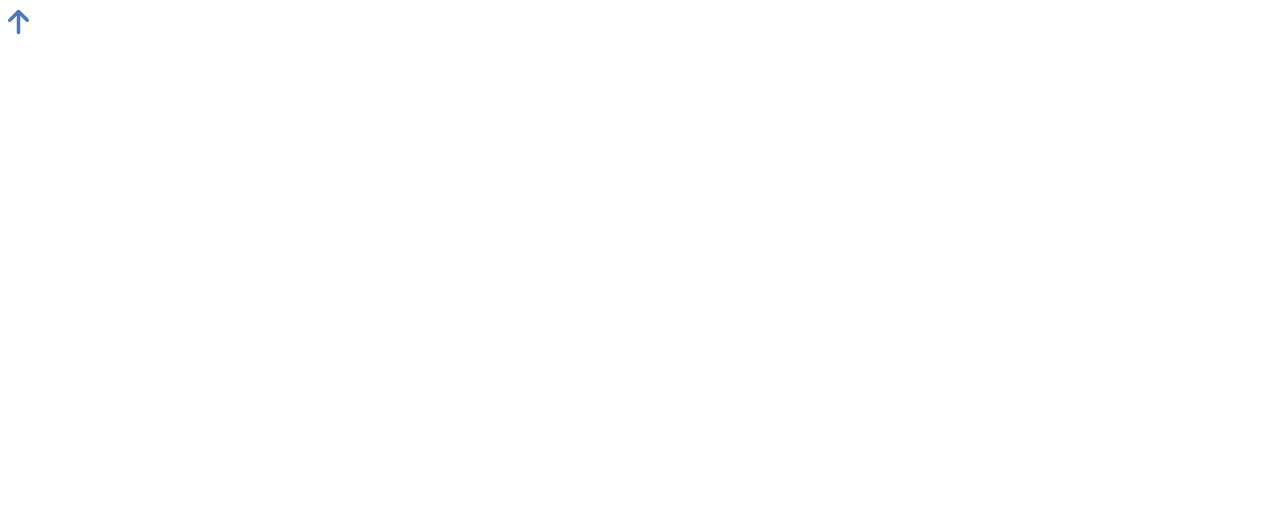
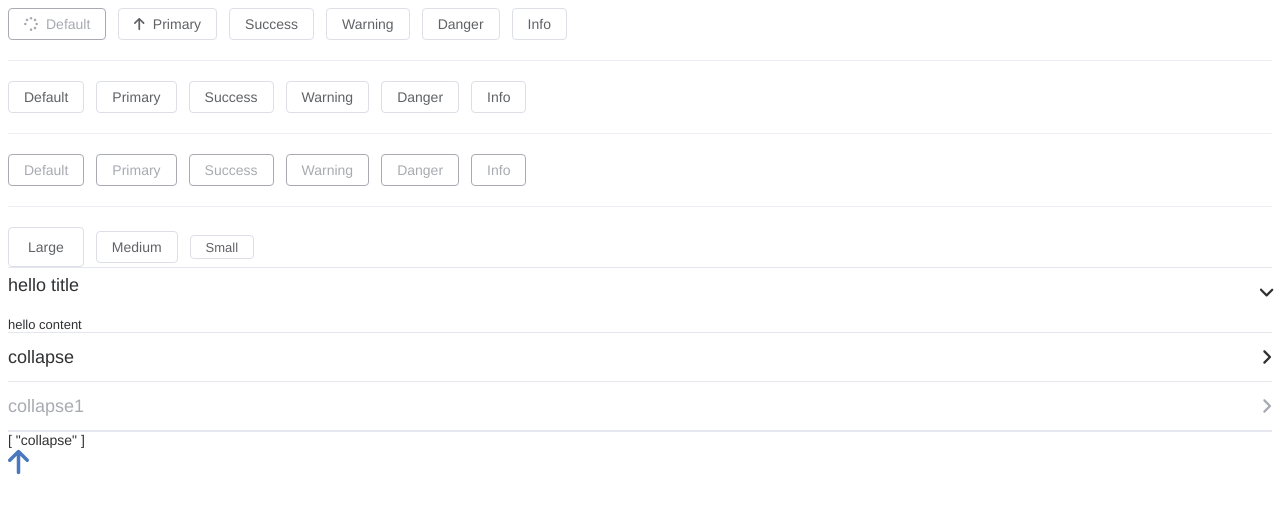
Before and after one commit to blkcor/unit-ui, a Vue app: page / in a window 1280 px wide. Shown: the top 514 px of the page. Built offline with nearby package versions, Linux system fonts and the light colour scheme.

Commit message:
chore: button and collapse component add icon feature

```diff
--- a/src/App.vue
+++ b/src/App.vue
@@ -15,9 +15,9 @@ const activedNames = ref<string[]>(['collapse'])
 </script>
 
 <template>
-  <!-- <div class="btn-group">
-    <Button>Default</Button>
-    <Button type="primary">Primary</Button>
+  <div class="btn-group">
+    <Button loading>Default</Button>
+    <Button type="primary" icon="arrow-up">Primary</Button>
     <Button type="success">Success</Button>
     <Button type="warning">Warning</Button>
     <Button type="danger">Danger</Button>
@@ -40,9 +40,9 @@ const activedNames = ref<string[]>(['collapse'])
     <Button type="primary" size="large">Large</Button>
     <Button type="primary" size="medium">Medium</Button>
     <Button type="primary" size="small">Small</Button>
-  </div> -->
+  </div>
 
-  <!-- <div class="collapse">
+  <div class="collapse">
     <Collapse v-model="activedNames" accordion>
       <CollapseItem title="collapse" name="collapse">
         <template #title>
@@ -60,7 +60,7 @@ const activedNames = ref<string[]>(['collapse'])
       </CollapseItem>
     </Collapse>
     {{ activedNames }}
-  </div> -->
+  </div>
   <Icon icon="fa-arrow-up" size="2x" type="primary" color="#4978be" />
 </template>
 <style scoped></style>
--- a/src/components/button/Button.vue
+++ b/src/components/button/Button.vue
@@ -1,6 +1,8 @@
 <script setup lang="ts">
 import { ref } from 'vue'
 import type { ButtonProps } from './types'
+import Icon from '../icon/Icon.vue'
+
 defineOptions({
   name: 'UniButton'
 })
@@ -29,13 +31,18 @@ defineExpose({ ref: _ref })
       'is-plain': plain,
       'is-rounded': rounded,
       'is-circle': circle,
-      'is-disabled': disabled
+      'is-disabled': disabled,
+      'is-loading': loading
     }"
-    :disabled="disabled"
+    :disabled="disabled || loading"
     :autofocus="autofocus"
     :type="nativeType"
   >
-    <slot />
+    <Icon icon="spinner" spin v-if="loading" />
+    <Icon :icon="icon" v-if="icon" />
+    <span>
+      <slot />
+    </span>
   </button>
 </template>
 
--- a/src/components/button/style.css
+++ b/src/components/button/style.css
@@ -90,6 +90,10 @@
     background-color: var(--uni-button-disabled-bg-color);
     border-color: var(--uni--button-disabled-border-color);
   }
+
+  [class*='uni-icon'] + span {
+    margin-left: 8px;
+  }
 }
 
 @each $val in primary, danger, warning, success, info {
--- a/src/components/button/types.ts
+++ b/src/components/button/types.ts
@@ -11,6 +11,8 @@ export interface ButtonProps {
   disabled?: boolean
   nativeType?: NativeType
   autofocus?: boolean
+  icon?: string
+  loading?: boolean
 }
 
 export interface ButtonInstance {
--- a/src/components/collapse/CollapseItem.vue
+++ b/src/components/collapse/CollapseItem.vue
@@ -2,6 +2,7 @@
 import { inject, computed } from 'vue'
 import type { CollapseItemProps } from './types'
 import { collapeseContextKey } from './types'
+import Icon from '../icon/Icon.vue'
 
 defineOptions({
   name: 'UniCollapseItem'
@@ -12,6 +13,7 @@ const collapeseContext = inject(collapeseContextKey)
 const props = defineProps<CollapseItemProps>()
 //判断是否actived
 const isActived = computed(() => collapeseContext?.activedNames.value.includes(props.name))
+
 const handleClick = () => {
   if (props.disabled) return
   collapeseContext?.handleItemClick(props.name)
@@ -56,6 +58,7 @@ const animationEvents: Record<string, (el: HTMLElement) => void> = {
       @click="handleClick"
     >
       <slot name="title">{{ title }}</slot>
+      <Icon class="header-icon" icon="angle-right" />
     </div>
     <Transition
       name="slide"
--- a/src/components/collapse/style.css
+++ b/src/components/collapse/style.css
@@ -36,6 +36,13 @@
 
   &.is-actived {
     border-bottom-color: transparent;
+    .header-icon {
+      transform: rotate(90deg);
+    }
+  }
+
+  .header-icon {
+    transition: transform var(--uni-transition-duration);
   }
 }
 
--- a/src/components/icon/Icon.vue
+++ b/src/components/icon/Icon.vue
@@ -1,5 +1,10 @@
 <template>
-  <i class="uni-icon" :class="{ [`uni-icon--${type}`]: type }" :style="customStyles">
+  <i
+    class="uni-icon"
+    :class="{ [`uni-icon--${type}`]: type }"
+    :style="customStyles"
+    v-bind="$attrs"
+  >
     <FontAwesomeIcon v-bind="filteredProps" />
   </i>
 </template>
@@ -8,7 +13,7 @@
 import { FontAwesomeIcon } from '@fortawesome/vue-fontawesome'
 import type { IconProps } from './types'
 import { omit } from 'lodash'
-import { computed, toRef } from 'vue'
+import { computed } from 'vue'
 defineOptions({
   name: 'UniIcon',
   inheritAttrs: false
```
